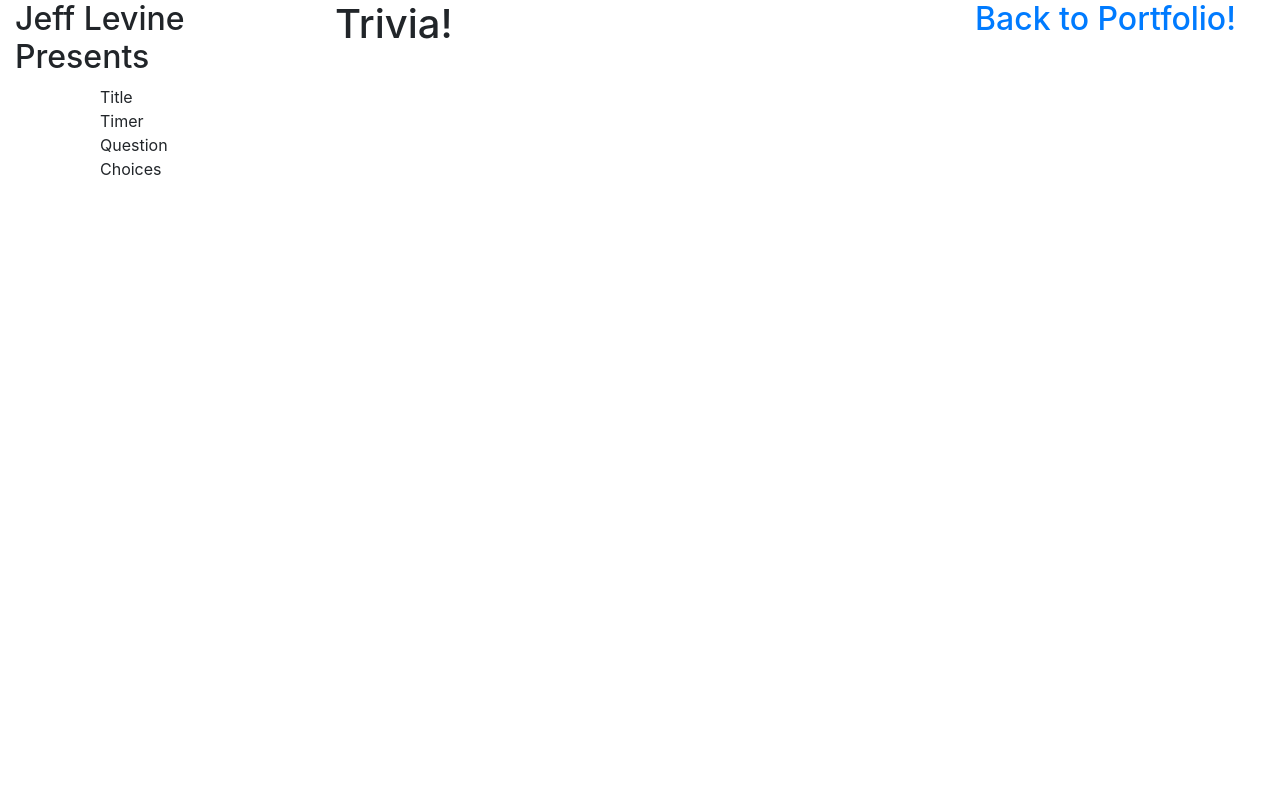
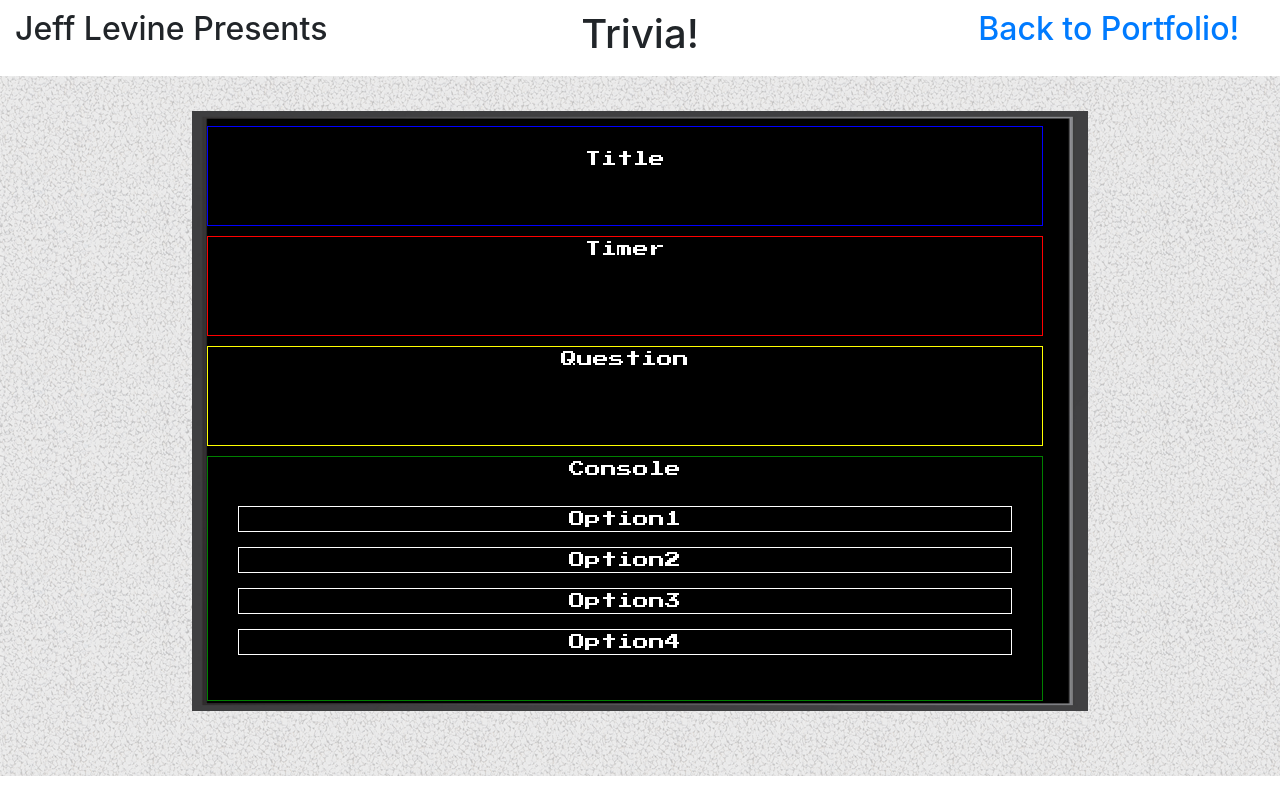
Before and after one commit to jlevine84/TriviaGame, a plain HTML site: page index.html in a window 1280 px wide. Drawn offline with nearby package versions, Linux system fonts and the light colour scheme.

Commit message:
layout and pseudocoding updates

```diff
--- a/assets/css/style.css
+++ b/assets/css/style.css
@@ -0,0 +1,58 @@
+header {
+    text-align: center;
+}
+
+main {
+    background-image: url("../images/gravel.png");
+    height: calc(100vh - 100px);
+}
+
+#maindisplay {
+    margin-left: 15%;
+    background: url("../images/Monitor.png");
+    background-size: 100% 100%;
+    width: 70%;
+    height: 600px;
+    color: white;
+    text-align: center;
+    font-family: 'Press Start 2P', cursive;
+    position: relative;
+    top: 5%;
+}
+
+.row {
+    height: 100%;
+    width: 100%;
+    margin-top: 10px;
+}
+
+#title {
+    border: solid blue 1px;
+    width: 100%;
+    height: 100px;
+    padding-top: 20px;
+    margin-top: 15px;
+}
+
+#timer {
+    border: solid red 1px;
+    width: 100%;
+    height: 100px;
+}
+
+#question {
+    border: yellow solid 1px;
+    width: 100%;
+    height: 100px;
+}
+
+#console {
+    border: green solid 1px;
+    width: 100%;
+    height: 245px;
+}
+
+#option1, #option2, #option3, #option4 {
+    border: solid white 1px;
+    margin-top: 15px;
+}
--- a/assets/javascript/app.js
+++ b/assets/javascript/app.js
@@ -0,0 +1,5 @@
+//Initial loading with instructions and start option
+//Countdown timer for each question
+//1 Question with multiple responses each round
+//Each round displays if answer was correct and if not, displays correct response
+//After all questions are asked, display trivia data output.
--- a/index.html
+++ b/index.html
@@ -11,39 +11,61 @@
   </head>
 
 <body>
-    <header>
-        <div class="container-fluid">
-            <div class="row">
+  <header class="container-fluid">
+    <div class="row no-gutters">
         <div class="col-3"><h2>Jeff Levine Presents</h2></div>
         <div class="col-6"><h1>Trivia!</h1></div>
         <div class="col-3"><h2><a href="https://jlevine84.github.io/portfolio.html">Back to Portfolio!</a></h2></div>
     </div>
-        </div>
   </header>
 
+
   <main>
-      <div class="container-fluid maindisplay">
+    <div class="container-fluid" id="maindisplay">
       <div class="container">
-          <div class="row"></div>
-            <div class="col title">Title</div>
+        <div class="row">
+          <div class="col" id="title">Title</div>
+        </div>
       </div>
 
       <div class="container">
-            <div class="row"></div>
-              <div class="col timer">Timer</div>
+          <div class="row">
+            <div class="col" id="timer">Timer</div>
+          </div>
       </div>
 
       <div class="container">
-            <div class="row"></div>
-              <div class="col question">Question</div>
+          <div class="row">
+            <div class="col" id="question">Question</div>
+          </div>
       </div>
 
       <div class="container">
-            <div class="row"></div>
-              <div class="col choices">Choices</div>
+          <div class="row">
+            <div class="col" id="console">Console
+              <div class=container>
+                <div class="row no-gutters">
+                  <div class="col" id="option1">Option1</div>
+                  <div class="w-100"></div>
+                  <div class="col" id="option2">Option2</div>
+                  <div class="w-100"></div>
+                  <div class="col" id="option3">Option3</div>
+                  <div class="w-100"></div>
+                  <div class="col" id="option4">Option4</div>
+                </div>
+              </div>
+            </div>
+          </div>
       </div>
     </div>
   </main>
+
+
+  <footer>
+
+  </footer>
+
 </body>
 
+
 </html>
```
Also changed, not shown: assets/images/Monitor.png (added), assets/images/gravel.png (added). Lines whose indentation alone changed are shown as unchanged.
